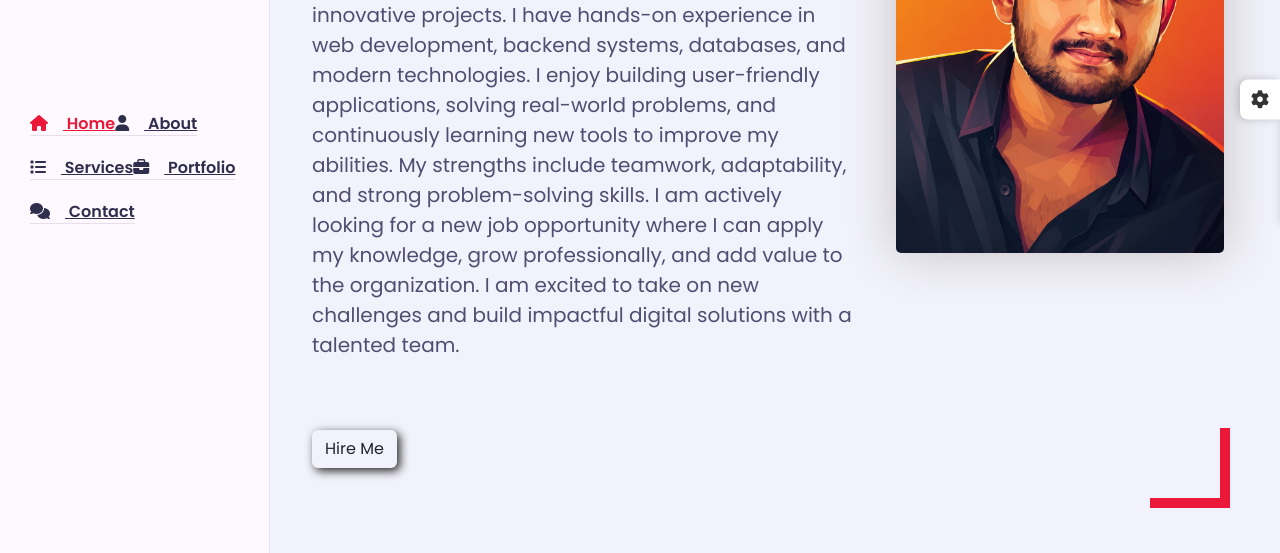
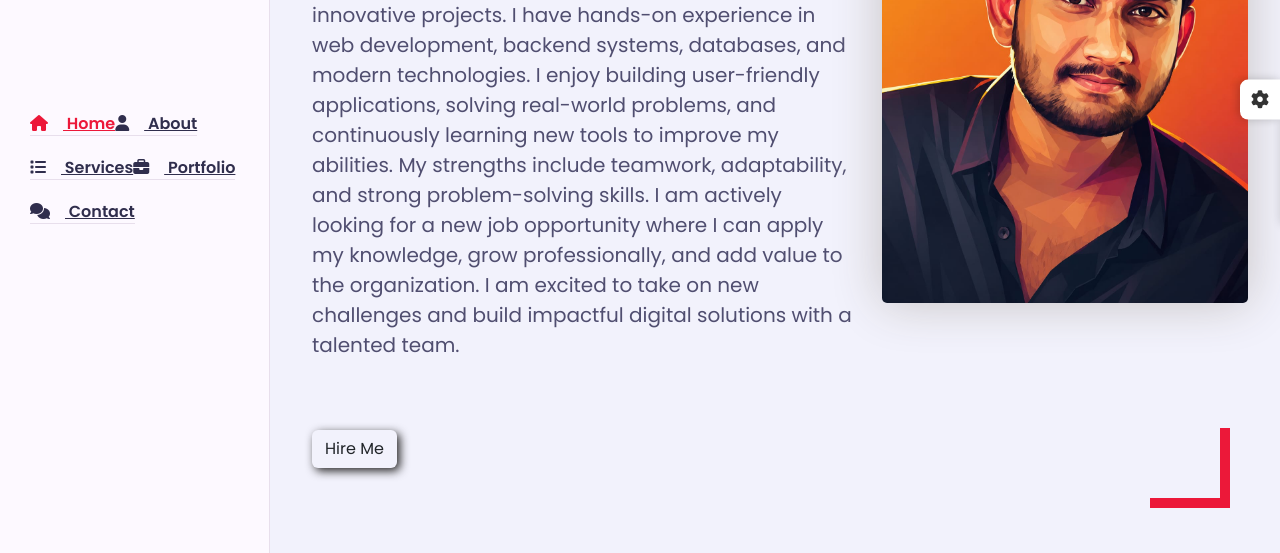
Before and after one commit to PAMARTHILVSIVANAGESWARARAO/Portfolio, a plain HTML site: page index.html in a window 1280 px wide. Shown: the part 247-800 px from the top of the page. Drawn offline with nearby package versions, Linux system fonts and the light colour scheme; a web font is replaced by a local one.

Commit message:
Increase height of home image to 475px

```diff
--- a/css/style.css
+++ b/css/style.css
@@ -449,7 +449,7 @@ h3.my-profession {
 
 
 .home .home-img img {
-    height: 425px;
+    height: 475px;
     margin: auto;
     border-radius: 5px;
     position: relative;
```
